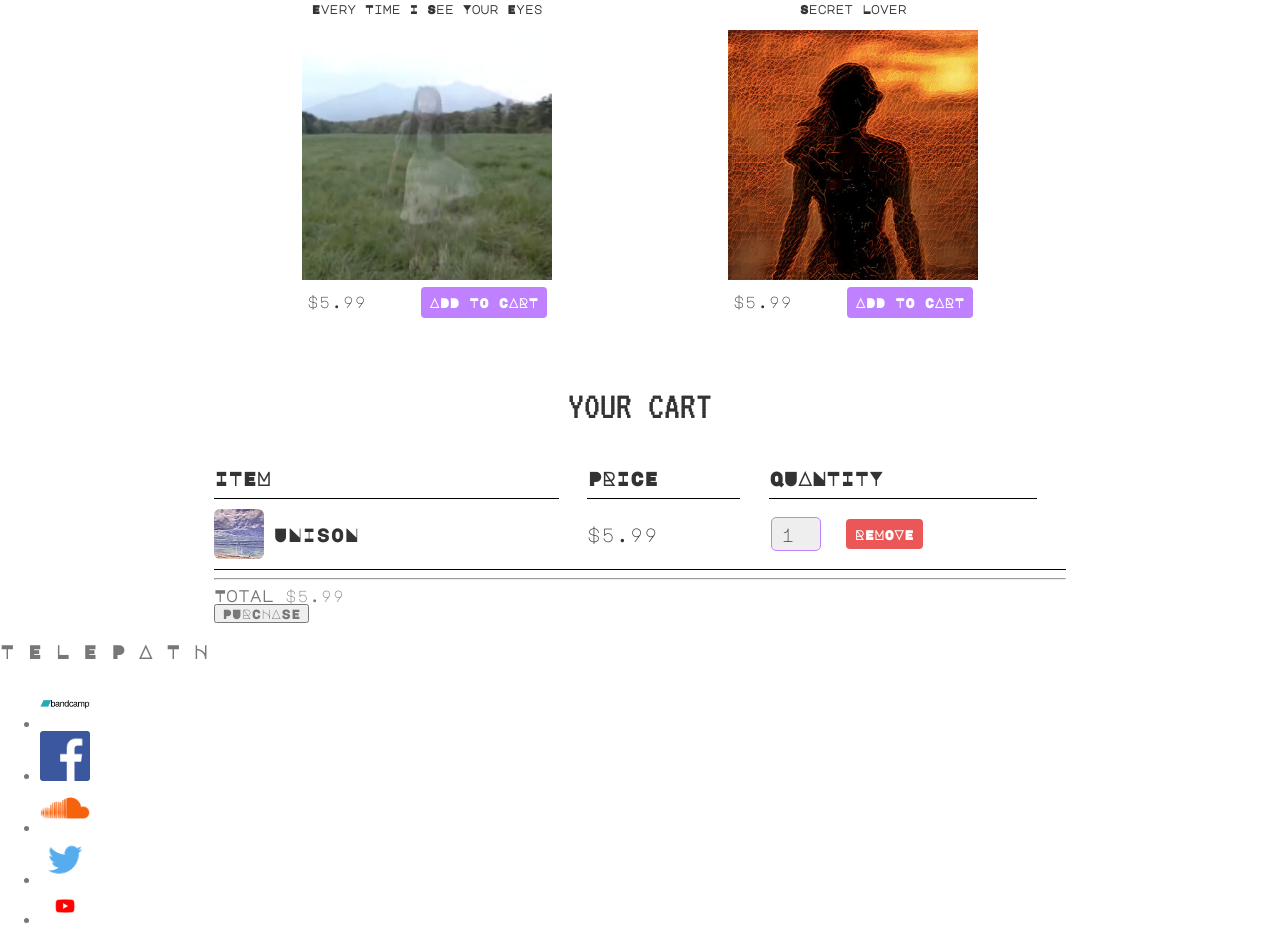
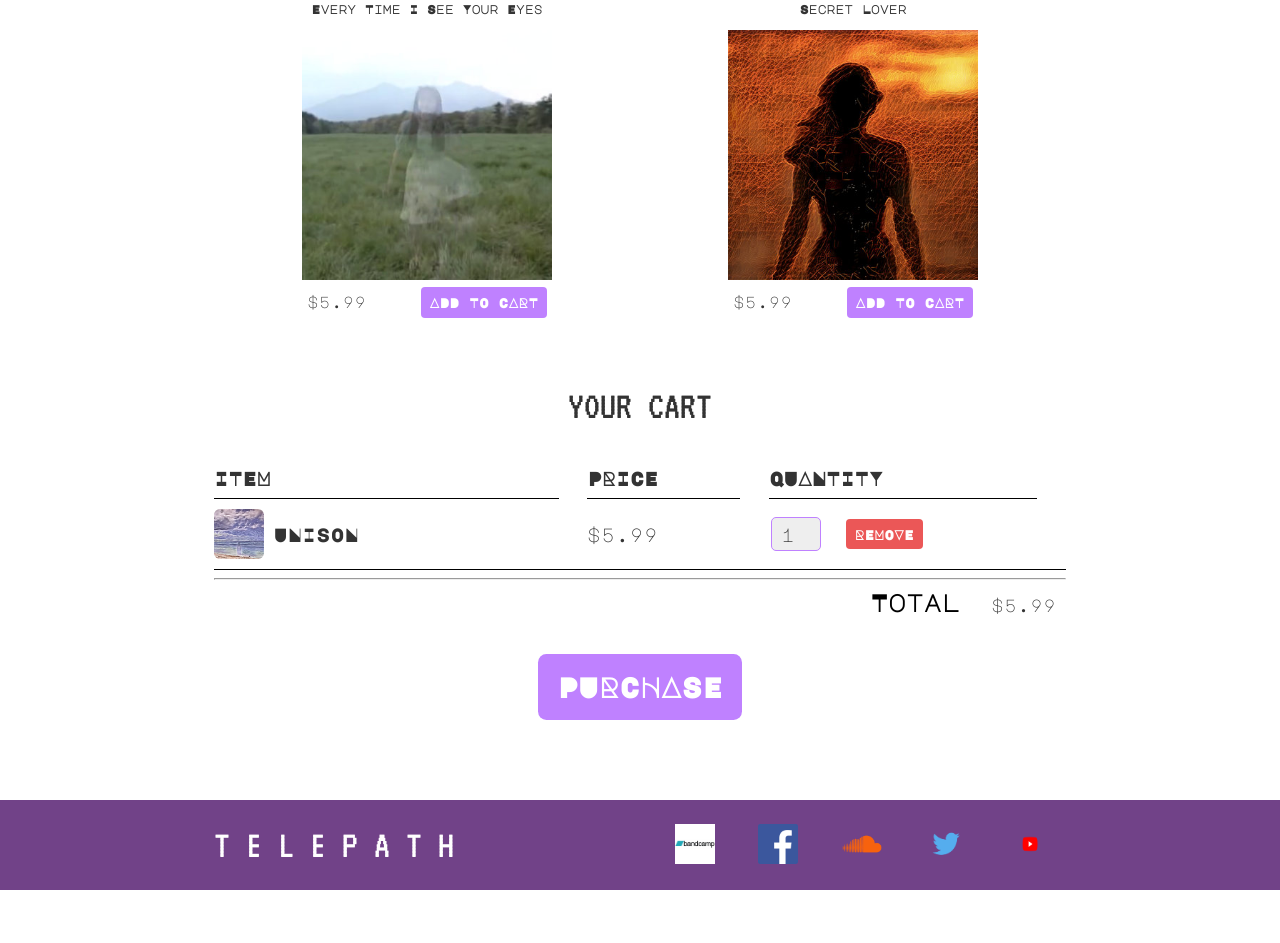
Before and after one commit to charlesmartinreed/Web-Basics-Two, a plain HTML site: page store.html in a window 1280 px wide. Shown: the part 692-1635 px from the top of the page. After the commit the page ends 1582 px from the top, so only its background shows below. Drawn offline with Linux system fonts and the light colour scheme.

Commit message:
Fix styling for cart total and button in store.html. Add correct footer.

```diff
--- a/css/styles.css
+++ b/css/styles.css
@@ -321,6 +321,30 @@ html, body {
   border: none;
 }
 
+.cart-total {
+  text-align: end;
+  margin-top: 10px;
+  margin-right: 10px;
+}
+
+.cart-total-title {
+  font-weight: bold;
+  font-size: 1.5em;
+  color: black;
+  margin-right: 20px;
+}
+
+.cart-total-price {
+  color: #333;
+  font-size: 1.1em;
+}
+
+.btn-purchase {
+  display: block;
+  margin: 40px auto 80px auto;
+  font-size: 1.75em;
+}
+
 .btn-danger {
   color: white;
   background-color: #EB5757;
--- a/store.html
+++ b/store.html
@@ -82,44 +82,44 @@
          </div>
      </div>
        <hr>
-       <div class="">
-         <strong>Total</strong>
-         <span>$5.99</span>
+       <div class="cart-total">
+         <span class="cart-total-title">Total</span>
+         <span class="cart-total-price">$5.99</span>
        </div>
-       <div class="">
-         <button role="button">PURCHASE</button>
-       </div>
+         <button class="btn btn-primary btn-purchase"type="button">PURCHASE</button>
      </section>
 
-     <footer>
-       <h3>T E L E P A T H</h3>
-       <ul>
+     <footer class="main-footer">
+       <div class="container main-footer-container">
+         <h3 class="band-name band-name-footer">T E L E P A T H</h3>
+         <ul class="nav footer-nav">
            <li>
              <a href="https://telepathtelepath.bandcamp.com/" target="_blank">
-             <img src="images/socialMediaLogos/bandcampLogo.png" alt="Bandcamp logo" width="50">
+               <img src="images/socialMediaLogos/bandcampLogo.png" alt="Bandcamp logo">
              </a>
            </li>
            <li>
              <a href="https://www.facebook.com/pages/T-e-l-e-p-a-t-h-%E3%83%86%E3%83%AC%E3%83%91%E3%82%B7%E3%83%BC%E8%83%BD%E5%8A%9B%E8%80%85/330118413837104" target="_blank">
-             <img src="images/socialMediaLogos/facebookLogo.png" alt="Facebook logo" width="50">
+               <img src="images/socialMediaLogos/facebookLogo.png" alt="Facebook logo">
              </a>
            </li>
            <li>
              <a href="https://soundcloud.com/t-e-l-e-p-a-t-h" target="_blank">
-             <img src="images/socialMediaLogos/soundcloudLogo.png" alt="Soundcloud logo" width="50">
+               <img src="images/socialMediaLogos/soundcloudLogo.png" alt="Soundcloud logo">
              </a>
            </li>
            <li>
              <a href="https://twitter.com/telepathicvapor" target="_blank">
-             <img src="images/socialMediaLogos/twitterLogo.png" alt="Twitter logo" width="50">
+               <img src="images/socialMediaLogos/twitterLogo.png" alt="Twitter logo">
              </a>
            </li>
            <li>
              <a href="https://www.youtube.com/channel/UCJ2u-VH6eMVxEYWF6TLktDw" target="_blank">
-             <img src="images/socialMediaLogos/youtubeLogo.png" alt="Youtube logo" width="50">
+               <img src="images/socialMediaLogos/youtubeLogo.png" alt="Youtube logo">
              </a>
            </li>
          </ul>
+       </div>
      </footer>
 </body>
 </html>
```
Lines whose indentation alone changed are shown as unchanged.
